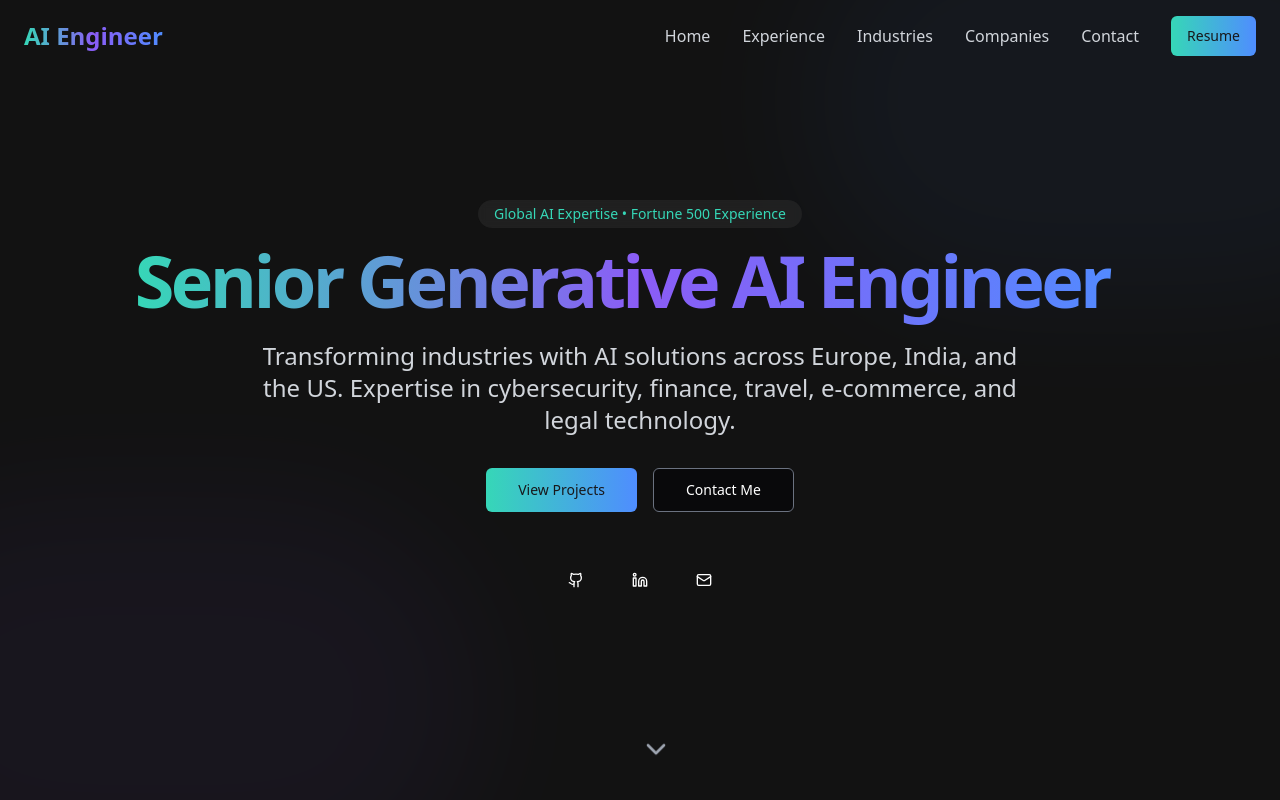
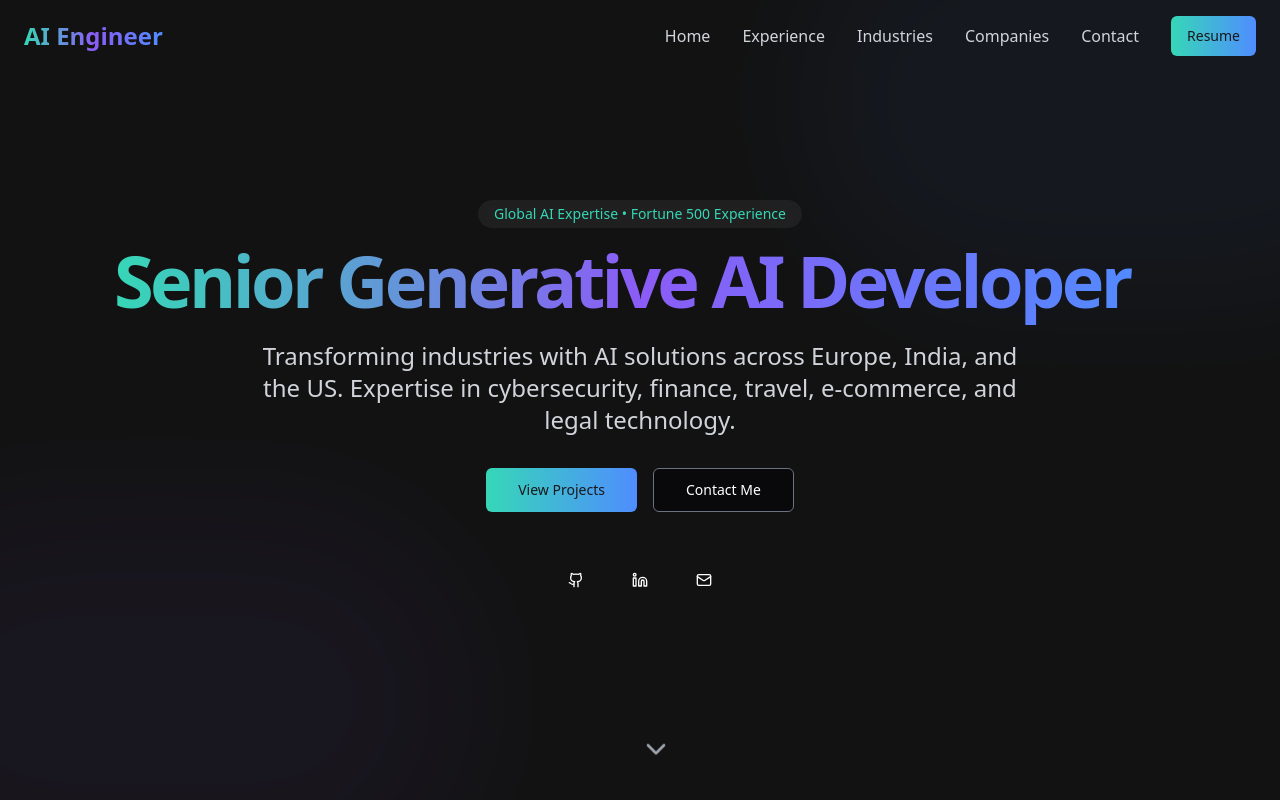
Before and after one commit to BRupani/ai-nexus-exhibit, a React (Vite) app: page / in a window 1280 px wide. Shown: the top 800 px of the page. Built offline with nearby package versions, Linux system fonts and the light colour scheme.

Commit message:
Rename "Engineer" to "Developer"
Update all instances of "Engineer" to "Developer" in the codebase.

```diff
--- a/src/components/Hero.tsx
+++ b/src/components/Hero.tsx
@@ -5,7 +5,7 @@ import { ChevronDown, Github, Linkedin, Mail } from "lucide-react";
 
 const Hero = () => {
   const [typedText, setTypedText] = useState("");
-  const fullText = "Senior Generative AI Engineer";
+  const fullText = "Senior Generative AI Developer";  // Changed from "Engineer" to "Developer"
   const typingSpeed = 100;
 
   useEffect(() => {
```
